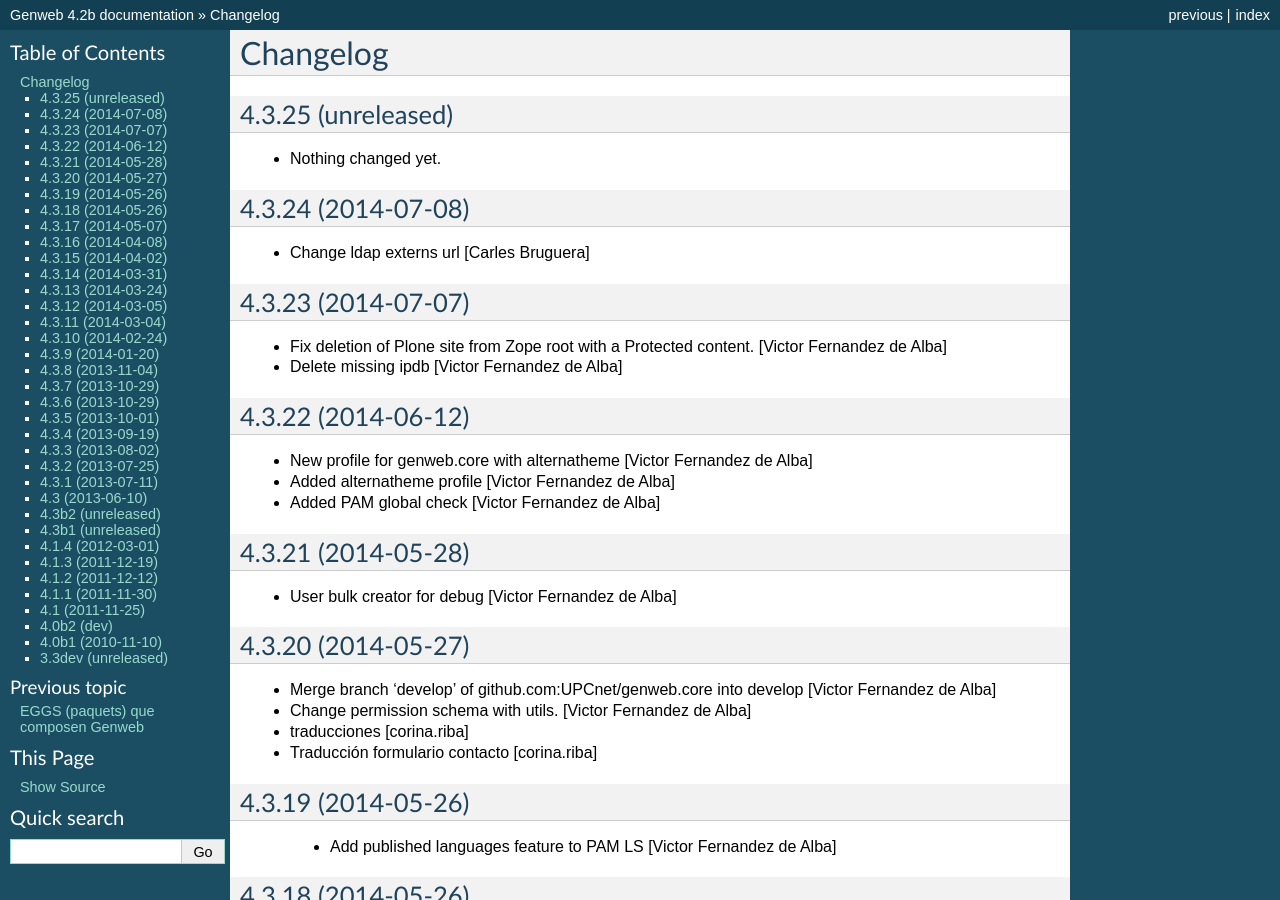
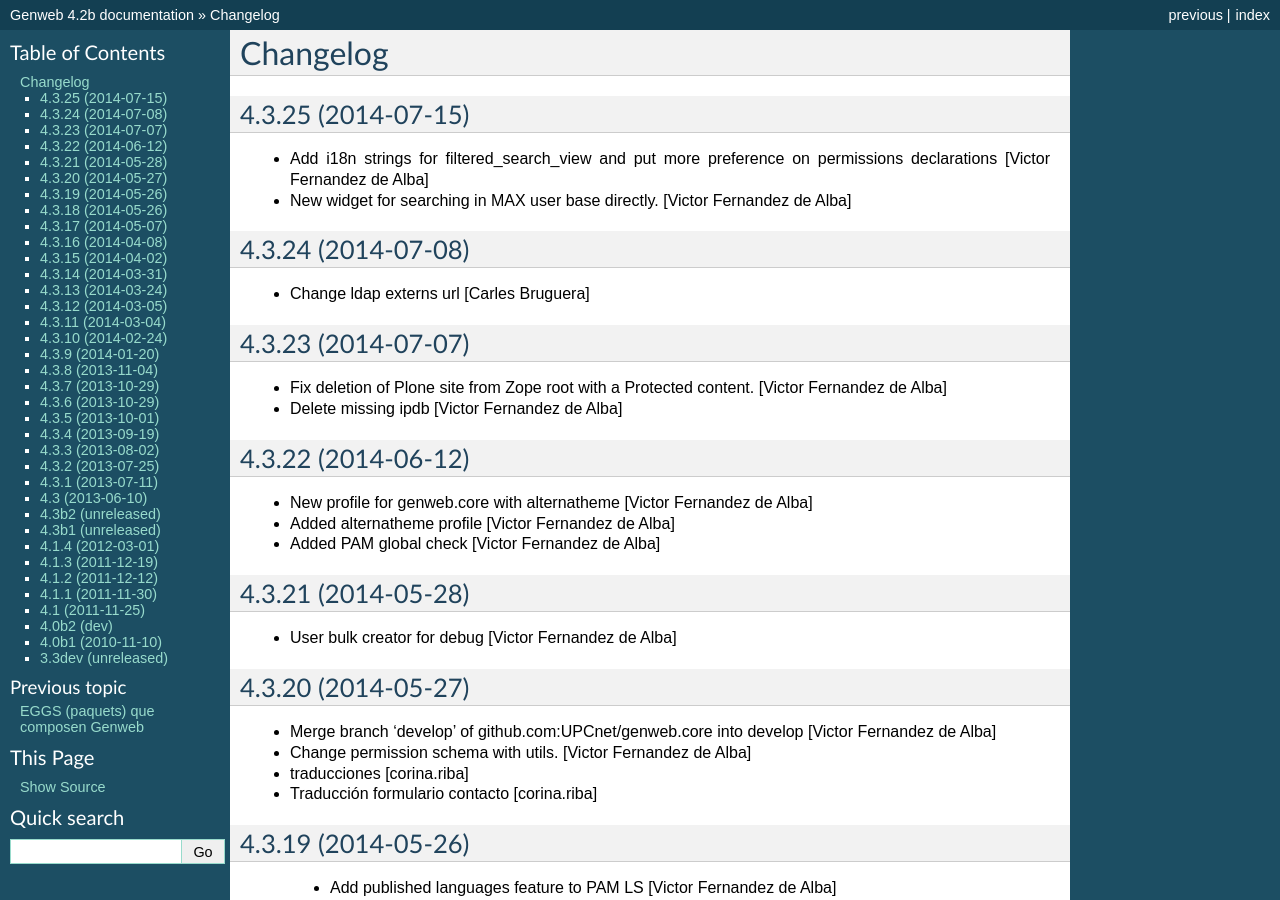
Before and after one commit to UPCnet/genweb.core, a Sphinx documentation site: the page built from docs/HISTORY.rst, in a window 1280 px wide and 900 px high. Built offline with Sphinx 7.4.7, drawn with Linux system fonts in a browser that asks for light colours.

Commit message:
Preparing release 4.3.25

```diff
--- a/docs/HISTORY.rst
+++ b/docs/HISTORY.rst
@@ -1,11 +1,11 @@
 Changelog
 =========
 
-4.3.25 (unreleased)
+4.3.25 (2014-07-15)
 -------------------
 
-- Nothing changed yet.
-
+* Add i18n strings for filtered_search_view and put more preference on permissions declarations [Victor Fernandez de Alba]
+* New widget for searching in MAX user base directly. [Victor Fernandez de Alba]
 
 4.3.24 (2014-07-08)
 -------------------
--- a/setup.py
+++ b/setup.py
@@ -1,7 +1,7 @@
 from setuptools import setup, find_packages
 import os
 
-version = '4.3.25.dev0'
+version = '4.3.25'
 
 README = open("README.rst").read()
 HISTORY = open(os.path.join("docs", "HISTORY.rst")).read()
```
